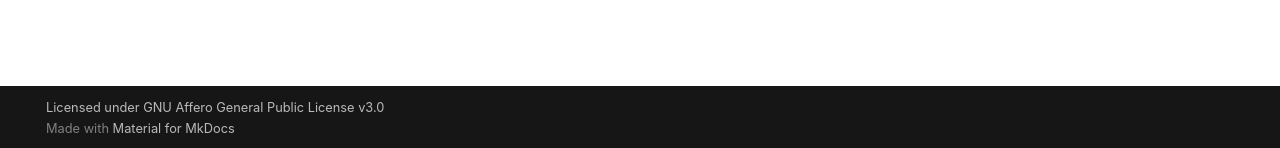
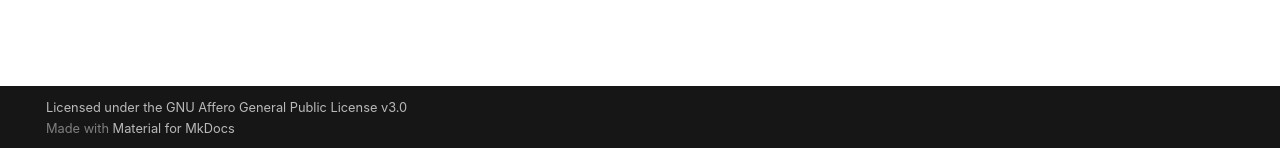
Before and after one commit to TitanEmbeds/TitanDocs, an MkDocs documentation site: the page built from docs/Themes.md, in a window 1280 px wide. Shown: the part 749-897 px from the top of the page. Built offline with MkDocs 1.6.1 and Material for MkDocs 9.7.7, drawn with Linux system fonts in a browser that asks for light colours; some web fonts are replaced; comment, search, counter and statistics services are not loaded.

Commit message:
Small adjustments made

```diff
--- a/mkdocs.yml
+++ b/mkdocs.yml
@@ -31,4 +31,4 @@ repo_url: "https://github.com/jelle619/titandocs/"
 edit_uri: "edit/master/docs/"
 
 # Copyright
-copyright: "Licensed under GNU Affero General Public License v3.0"
+copyright: "Licensed under the GNU Affero General Public License v3.0"
```
Also changed, not shown: docs/index.md (+1 -2 lines).
